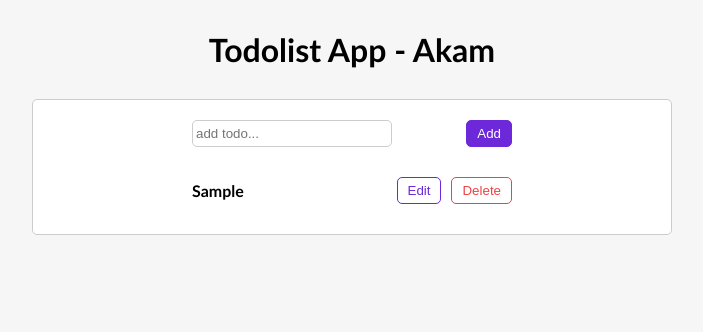
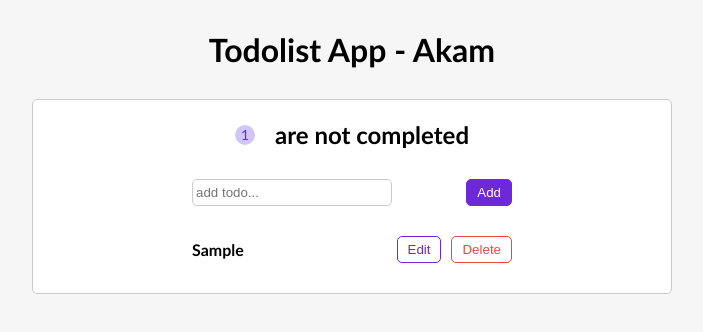
Before and after one commit to akamzandi/Todolist-App, a React (Create React App) app: page / in a window 1280 px wide. Both pictures are taken after typing "Sample" into the empty fields and a click on the button "Add". Shown: the top 332 px of the page, without its empty margins (288-991 px from the left). Built offline with nearby package versions, Linux system fonts and the light colour scheme.

Commit message:
show #of uncomplited todos in NavBar component

```diff
--- a/src/App.css
+++ b/src/App.css
@@ -84,3 +84,23 @@ input:focus {
 .updateTodo {
   background-color: #fff;
 }
+
+header {
+  display: flex;
+  align-items: center;
+  margin-bottom: 30px;
+}
+
+header span {
+  margin-right: 20px;
+  display: inline-block;
+  width: 20px;
+  font-size: 14px;
+  height: 20px;
+  background-color: #d0c7f7;
+  color: #6d28d9;
+  border-radius: 50%;
+  display: flex;
+  justify-content: center;
+  align-items: center;
+}
--- /dev/null
+++ b/src/components/NavBar.js
@@ -0,0 +1,16 @@
+const NavBar = ({ unComplitedTodos }) => {
+  return (
+    <header>
+      {unComplitedTodos ? (
+        <>
+          <span>{unComplitedTodos}</span>
+          <h2> are not completed</h2>
+        </>
+      ) : (
+        <h2>set your todos!</h2>
+      )}
+    </header>
+  );
+};
+
+export default NavBar;
--- a/src/components/TodoApp.js
+++ b/src/components/TodoApp.js
@@ -1,6 +1,7 @@
 import TodoForm from "./TodoForm";
 import TodoList from "./TodoList";
 import { useState } from "react";
+import NavBar from "./NavBar";
 
 const TodoApp = () => {
   const [todos, setTodos] = useState([]);
@@ -44,6 +45,7 @@ const TodoApp = () => {
 
   return (
     <div className="container">
+      <NavBar unComplitedTodos={todos.filter((t) => !t.isCompleted).length} />
       <TodoForm submitTodo={addTodo} />
       <TodoList
         todos={todos}
```
